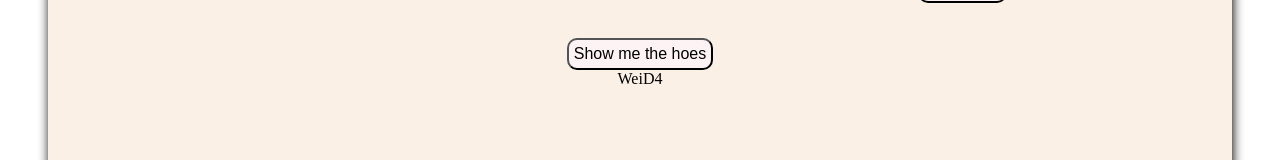
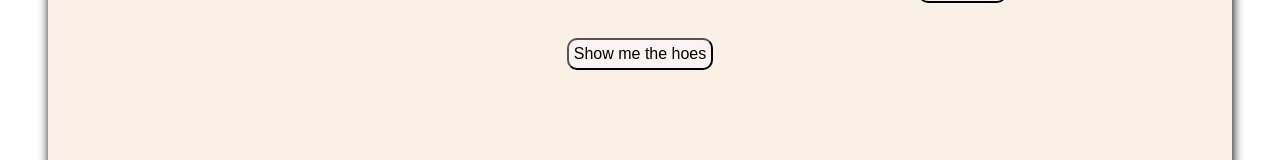
Before and after one commit to snek-dangernoodle/DatingApp, a React app: page / in a window 1280 px wide. Shown: the part 478-638 px from the top of the page. Built offline with nearby package versions, Linux system fonts and the light colour scheme; a web font is replaced by a local one.

Commit message:
commented out broken code

```diff
--- a/src/preference.jsx
+++ b/src/preference.jsx
@@ -64,12 +64,12 @@ const PrefPage = () => {
         Show me the hoes
       </button>
       <div>
-        {currentState.map((el) => (
+        {/* {currentState.map((el) => (
           <div>
             {el.username}
             {el.interest}
           </div>
-        ))}
+        ))} */}
       </div>
     </div>
   );
```
Also changed, not shown: 1 other file (tests, documents, lock files or other folders).
